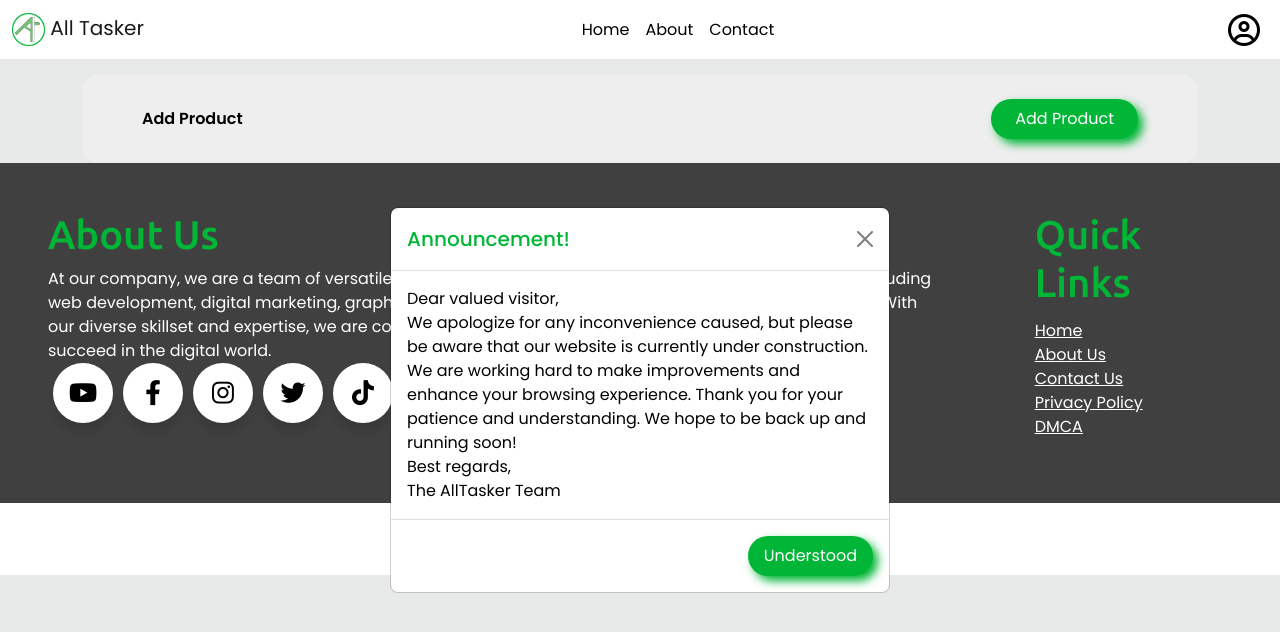
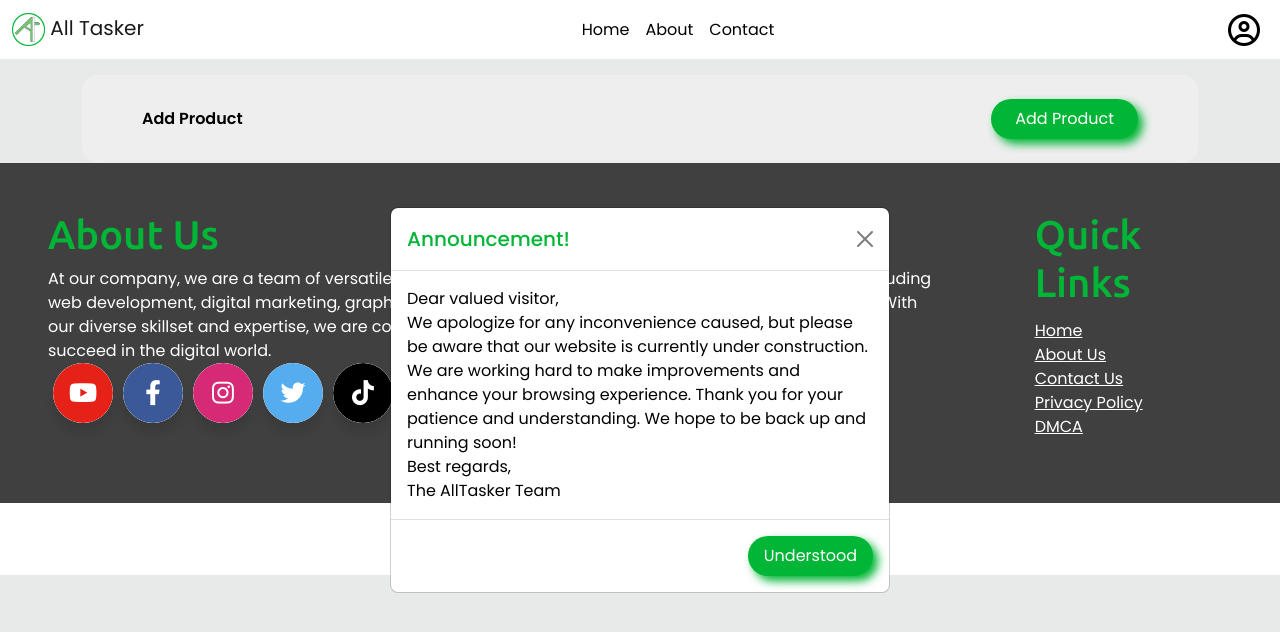
Before and after one commit to AhmedSajid1506/Startup, a React (Create React App) app in the folder client/: page /admin in a window 1280 px wide. Shown: the top 632 px of the page. Built offline with nearby package versions, Linux system fonts and the light colour scheme.

Commit message:
Adding Popup

```diff
--- a/client/src/css/footer.css
+++ b/client/src/css/footer.css
@@ -15,6 +15,26 @@
     width: 180px;
 }
 
+.wrapper .button:nth-child(1) .icon{
+    background: #e62117;
+}
+
+.wrapper .button:nth-child(2) .icon{
+    background: #3b5998;
+}
+
+.wrapper .button:nth-child(3) .icon{
+    background: #d62976;
+}
+
+.wrapper .button:nth-child(4) .icon{
+    background: #55acee;
+}
+
+.wrapper .button:nth-child(5) .icon{
+    background: #000;
+}
+
 .wrapper .button .icon{
     display: inline-block;
     height: 60px;
@@ -28,6 +48,7 @@
 .wrapper .button .icon i{
     font-size: 25px;
     line-height: 60px;
+    color: #fff;
 }
 
 .wrapper .button span{
```
Also changed, not shown: 7 other files (tests, documents, lock files or other folders).
